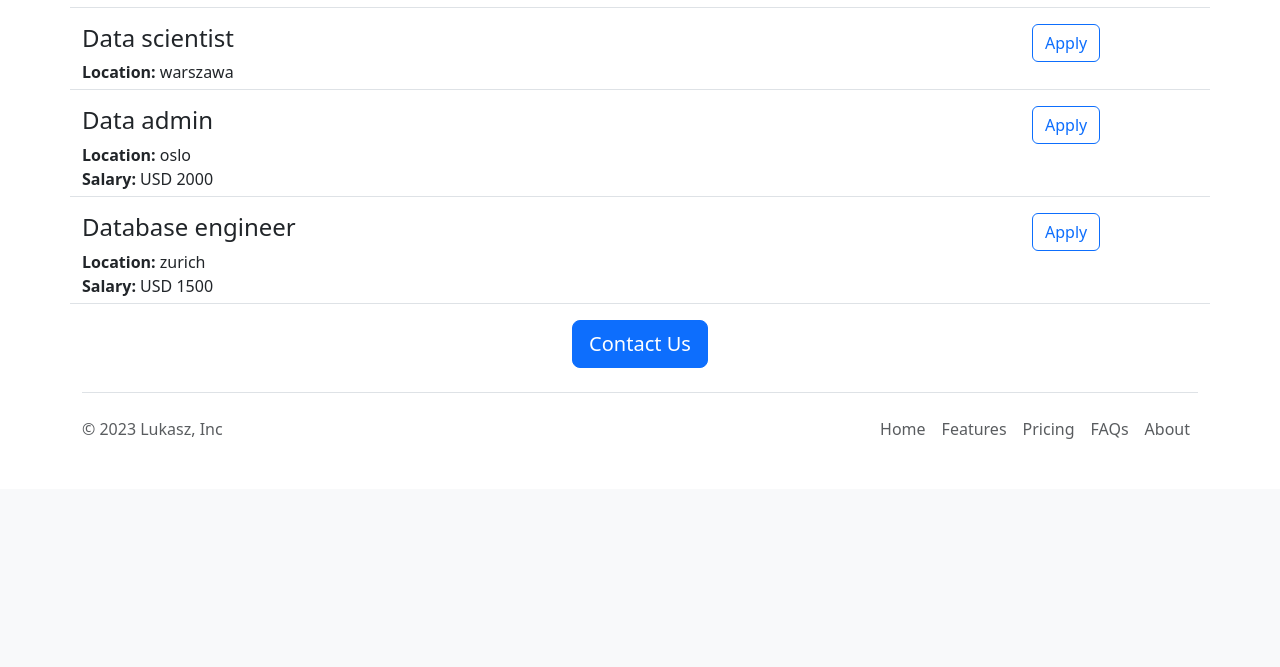
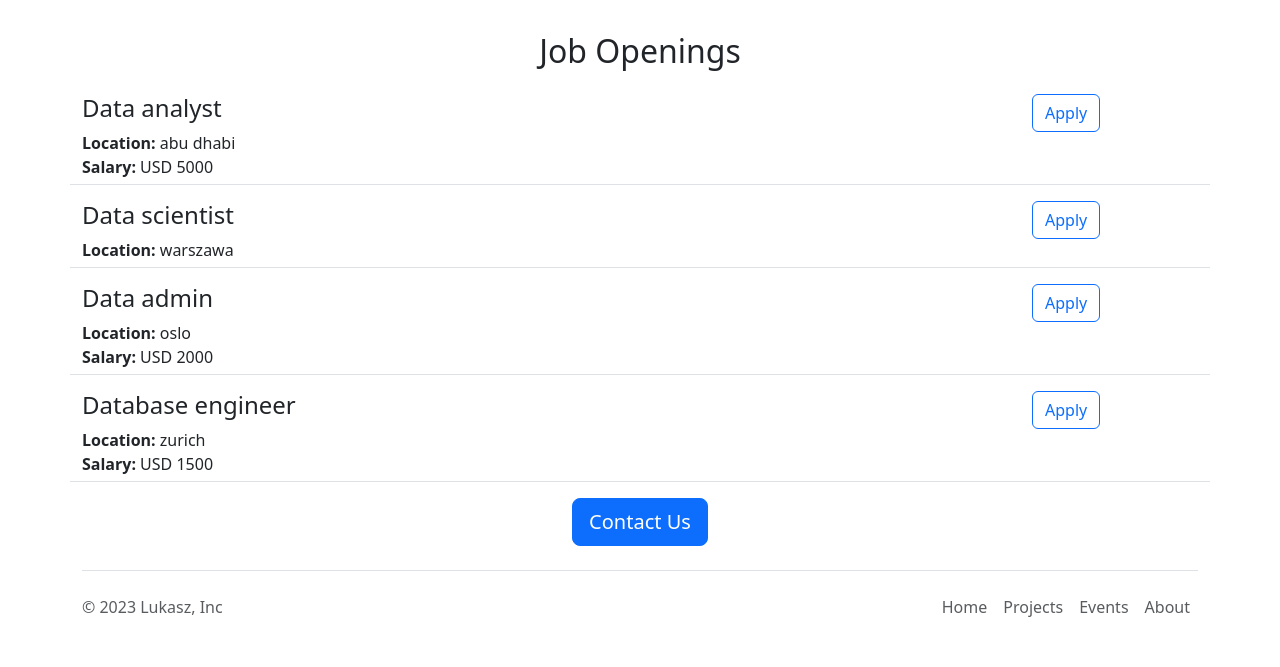
Before and after one commit to L00ka5z78/L00ka5z78-cs50-final-project-careers-website, a Flask app: page / in a window 1280 px wide. Shown: the part 808-1475 px from the top of the page. Before the commit the page ends 1247 px from the top, so only its background shows below. Run offline with Flask 3, Linux system fonts and the light colour scheme; some libraries are stand-ins or nearby versions.

Commit message:
making side responsive adding links etc 18.09.23 13:55

```diff
--- a/templates/footer.html
+++ b/templates/footer.html
@@ -7,11 +7,11 @@
     </a>
 
     <ul class="nav col-md-4 justify-content-end">
-      <li class="nav-item"><a href="#" class="nav-link px-2 text-body-secondary">Home</a></li>
-      <li class="nav-item"><a href="#" class="nav-link px-2 text-body-secondary">Features</a></li>
-      <li class="nav-item"><a href="#" class="nav-link px-2 text-body-secondary">Pricing</a></li>
-      <li class="nav-item"><a href="#" class="nav-link px-2 text-body-secondary">FAQs</a></li>
-      <li class="nav-item"><a href="#" class="nav-link px-2 text-body-secondary">About</a></li>
+      <li class="nav-item"><a target="_blank" href="#" class="nav-link px-2 text-body-secondary">Home</a></li>
+      <li class="nav-item"><a target="_blank" href="https://www.github.com/" class="nav-link px-2 text-body-secondary">Projects</a></li>
+      <li class="nav-item"><a target="_blank" href="#" class="nav-link px-2 text-body-secondary">Events</a></li>
+
+      <li class="nav-item"><a target="_blank" href="https://www.linkedin.com/" class="nav-link px-2 text-body-secondary">About</a></li>
     </ul>
   </footer>
 </div>
--- a/templates/home.html
+++ b/templates/home.html
@@ -14,19 +14,22 @@
             width: 100%;
             height: 20rem;
             object-fit: cover;
+            margin-bottom: 1rem
         }
     </style>
 </head>
 
 <body>
   {% include 'nav.html' %}
+   <img class="img-fluid" id="banner"
+            src="https://l00ka5z78-cs50-final-project-careers-website.geriatrichardma.repl.co/static/banner.jpg"
+            alt="img">
     <div class="container">
         <h1 class="text-center mt-2 mb-4">Carrer starts here </h1>
-        <img class="img-fluid" id="banner"
-            src="https://l00ka5z78-cs50-final-project-careers-website.geriatrichardma.repl.co/static/banner.jpg"
-            alt="img">
-        <h2 class="text-center mt-2 mb-4">About Careers</h2>
-        <p class="lead">
+
+          <div class="row mb-5">
+            <div class="col-md-6">
+          <p class="lead">
             Imperdiet proin fermentum leo vel orci porta non. In hac habitasse platea dictumst vestibulum. Elementum
             sagittis vitae et leo duis. Consectetur adipiscing elit pellentesque habitant morbi tristique senectus et
             netus.
@@ -36,6 +39,14 @@
             rhoncus
             aenean vel elit scelerisque.
         </p>
+              </div>
+            <div class="d-none d-md-block col-md-6">
+            <img src="/static/people.jpg"
+              style="height: 20rem;
+              border-radius:4px"
+              alt="">
+              </div>
+            </div>
         <h2 class="text-center mt-2 mb-4">Job Openings</h2>
         <div >
           {% for job in jobs %}
@@ -43,7 +54,7 @@
           {% endfor %}
         </div>
         <div class="text-center">
-            <button class="btn btn-primary btn-lg">Contact Us</button>
+            <a href="mailto:bravo1_lima1@yahoo.com" class="btn btn-primary btn-lg">Contact Us</a>
         </div>
     </div>
    {% include 'footer.html' %}
--- a/templates/jobItem.html
+++ b/templates/jobItem.html
@@ -20,7 +20,7 @@
               {% endif %}
         </div>
         <div class="col-2">
-                  <button type="button" class="btn btn-outline-primary">Apply</button>
+                  <a href="mailto:bravo1_lima1@yahoo.com?subject=Application for {{job['title']}}" type="button" class="btn btn-outline-primary">Apply</a>
 
         </div>
             </div>
```
Also changed, not shown: 1 other file.
